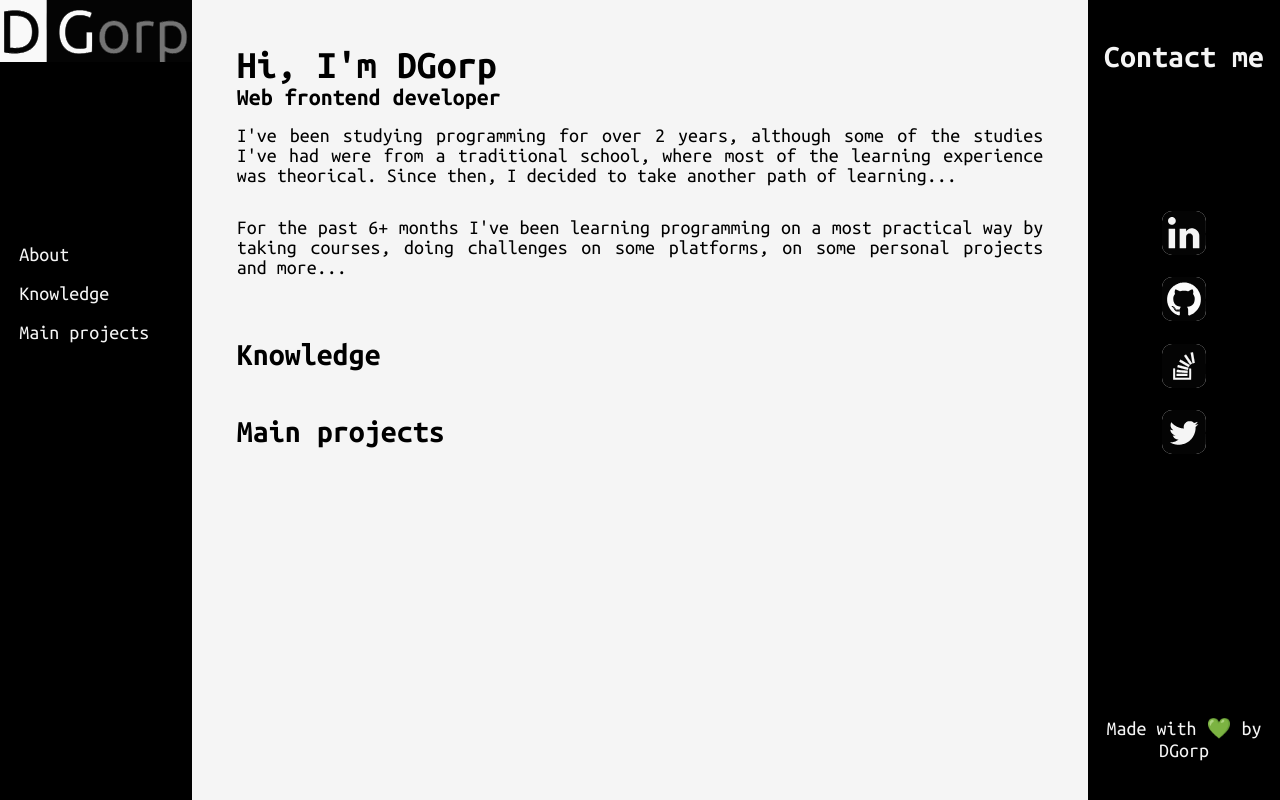
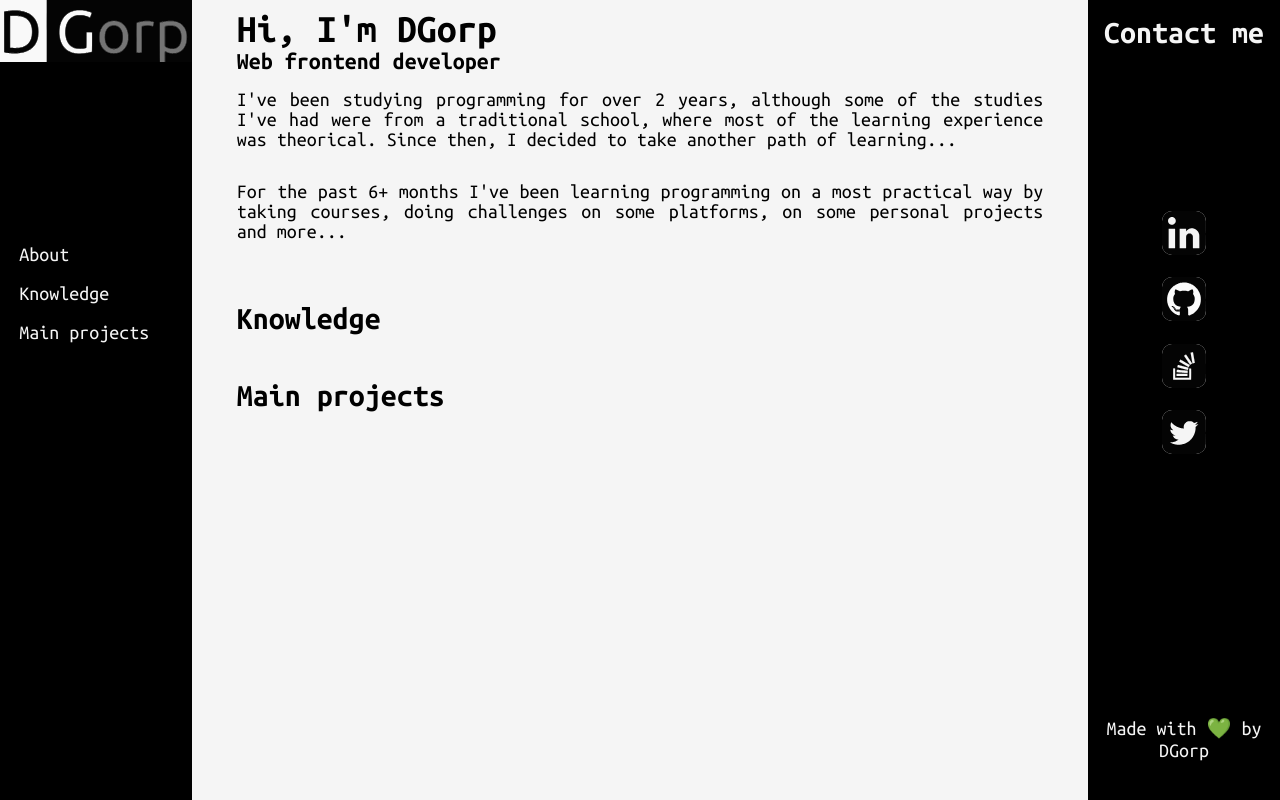
Before and after one commit to DGorp/DGorp.github.io, a plain HTML site: page index.html in a window 1280 px wide. Drawn offline with Linux system fonts and the light colour scheme.

Commit message:
:art: [FIX]
Margin padding measures

```diff
--- a/src/styles/main.css
+++ b/src/styles/main.css
@@ -105,7 +105,7 @@ a {
 }
 
 .center_section > section {
-    margin: 5%;
+    margin: 1% 5% 5% 5%;
 }
 
 .info_section > p {
@@ -121,7 +121,7 @@ a {
 
 .footer_title {
     position: relative;
-    top: 5%;
+    top: 2%;
 }
 
 .footer_element {
```
